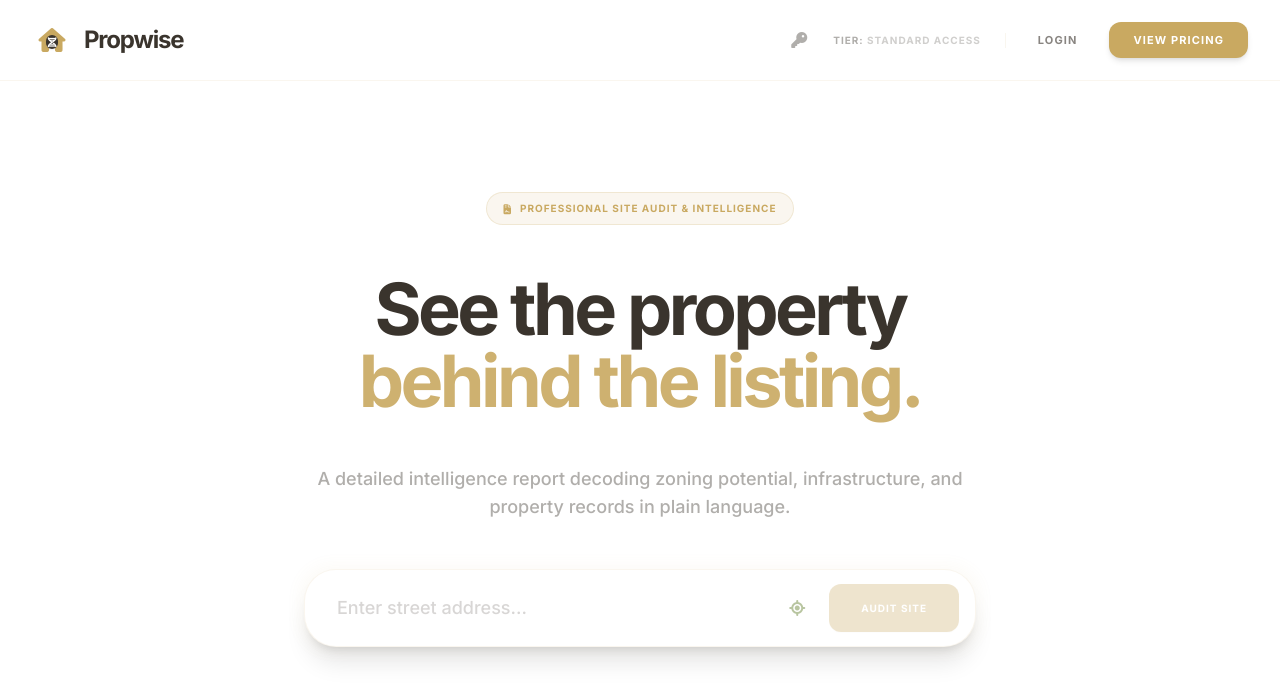
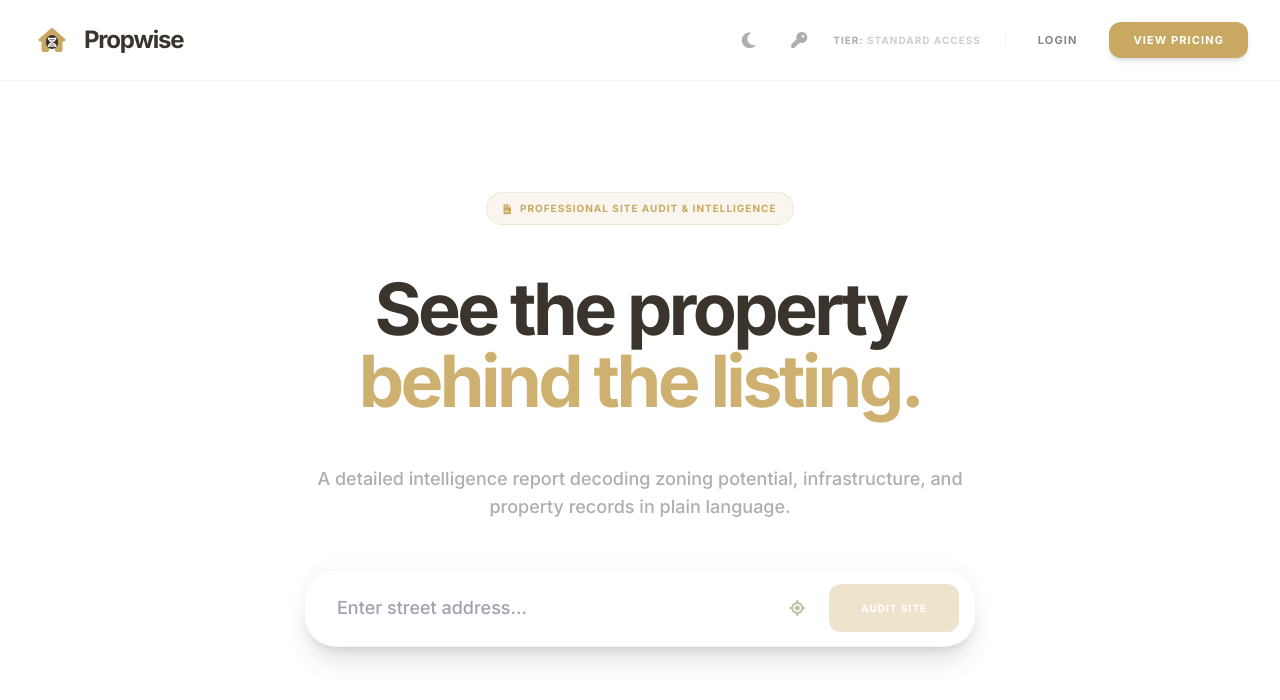
Before and after one commit to designdagency-collab/propwise-production, a React (Vite) app: page / in a window 1280 px wide. Shown: the top 700 px of the page. Built offline with nearby package versions, Linux system fonts and the light colour scheme; no server answers.

Commit message:
Add dark/light mode toggle
- Add CSS variables for theming (light and dark modes)
- Add sun/moon toggle button in Navbar
- Theme persists to localStorage
- Respects system preference on first load
- Smooth transitions between themes
- Updated main UI elements to use theme variables

```diff
--- a/App.tsx
+++ b/App.tsx
@@ -41,6 +41,26 @@ const App: React.FC = () => {
   const [progress, setProgress] = useState(0);
   const [loadingMessage, setLoadingMessage] = useState('Initiating site audit...');
   const progressIntervalRef = useRef<number | null>(null);
+
+  // Theme state (dark/light mode)
+  const [isDarkMode, setIsDarkMode] = useState(() => {
+    const saved = localStorage.getItem('prop_theme');
+    if (saved) return saved === 'dark';
+    // Default to system preference
+    return window.matchMedia('(prefers-color-scheme: dark)').matches;
+  });
+
+  // Apply theme to document
+  useEffect(() => {
+    if (isDarkMode) {
+      document.documentElement.classList.add('dark');
+    } else {
+      document.documentElement.classList.remove('dark');
+    }
+    localStorage.setItem('prop_theme', isDarkMode ? 'dark' : 'light');
+  }, [isDarkMode]);
+
+  const toggleTheme = () => setIsDarkMode(!isDarkMode);
 
   const checkKeySelection = useCallback(async () => {
     if (window.aistudio?.hasSelectedApiKey) {
@@ -403,7 +423,7 @@ const App: React.FC = () => {
   };
 
   return (
-    <div className="min-h-screen pb-20 selection:bg-[#C9A961] selection:text-white bg-white">
+    <div className="min-h-screen pb-20 selection:bg-[#C9A961] selection:text-white" style={{ backgroundColor: 'var(--bg-primary)' }}>
       <Navbar
         plan={plan}
         onUpgrade={() => setShowPricing(true)}
@@ -414,6 +434,8 @@ const App: React.FC = () => {
         userName={userProfile?.full_name}
         userEmail={userEmail}
         userPhone={userPhone}
+        isDarkMode={isDarkMode}
+        onToggleTheme={toggleTheme}
       />
 
       {/* Upgrade Processing Overlay */}
@@ -453,28 +475,29 @@ const App: React.FC = () => {
         <main className="pt-24 px-4 sm:px-6 lg:px-8 max-w-7xl mx-auto">
           {appState === AppState.IDLE && (
             <div className="max-w-4xl mx-auto text-center py-12 md:py-24 space-y-12">
-              <div className="inline-flex items-center gap-2 px-4 py-2 bg-[#C9A961]/10 text-[#C9A961] rounded-full text-[10px] font-bold uppercase tracking-widest border border-[#C9A961]/20">
+              <div className="inline-flex items-center gap-2 px-4 py-2 text-[#C9A961] rounded-full text-[10px] font-bold uppercase tracking-widest border" style={{ backgroundColor: 'var(--accent-gold-light)', borderColor: 'var(--border-input)' }}>
                 <i className="fa-solid fa-file-contract"></i>
                 <span>Professional Site Audit & Intelligence</span>
               </div>
-              <h1 className="text-3xl sm:text-4xl md:text-5xl lg:text-7xl font-bold tracking-tighter text-[#3A342D] leading-tight">
+              <h1 className="text-3xl sm:text-4xl md:text-5xl lg:text-7xl font-bold tracking-tighter leading-tight" style={{ color: 'var(--text-primary)' }}>
                 See the property <br/> <span className="text-[#C9A961] opacity-90">behind the listing.</span>
               </h1>
-              <p className="text-base sm:text-lg text-[#3A342D]/40 max-w-2xl mx-auto leading-relaxed font-medium">
+              <p className="text-base sm:text-lg max-w-2xl mx-auto leading-relaxed font-medium" style={{ color: 'var(--text-muted)' }}>
                 A detailed intelligence report decoding zoning potential, infrastructure, and property records in plain language.
               </p>
 
               <div className="max-w-2xl mx-auto">
                  <form onSubmit={handleSearch} className="relative group">
                   <div className="absolute -inset-1 bg-[#C9A961] rounded-[2rem] blur opacity-5 group-hover:opacity-10 transition duration-1000"></div>
-                  <div className="relative flex items-center bg-white p-2 rounded-[2rem] shadow-xl border border-[#C9A961]/10">
+                  <div className="relative flex items-center p-2 rounded-[2rem] shadow-xl border" style={{ backgroundColor: 'var(--bg-card)', borderColor: 'var(--border-color)' }}>
                     <div className="flex-grow flex items-center px-6">
                       <input
                         type="text"
                         value={address}
                         onChange={(e) => setAddress(e.target.value)}
                         placeholder="Enter street address..."
-                        className="w-full py-3 sm:py-4 bg-transparent text-base sm:text-lg font-medium focus:outline-none text-[#3A342D] placeholder-[#3A342D]/20"
+                        className="w-full py-3 sm:py-4 bg-transparent text-base sm:text-lg font-medium focus:outline-none"
+                        style={{ color: 'var(--text-primary)' }}
                       />
                     </div>
                     <div className="flex items-center gap-2 pr-2">
@@ -502,37 +525,37 @@ const App: React.FC = () => {
           {appState === AppState.LOADING && (
             <div className="max-w-xl mx-auto py-40 text-center space-y-12 animate-in fade-in duration-500">
                <div className="space-y-8">
-                 <div className="inline-flex items-center justify-center w-20 h-20 bg-[#C9A961]/10 rounded-3xl mb-4">
+                 <div className="inline-flex items-center justify-center w-20 h-20 rounded-3xl mb-4" style={{ backgroundColor: 'var(--accent-gold-light)' }}>
                     <i className="fa-solid fa-dna text-3xl text-[#C9A961] animate-pulse"></i>
                  </div>
 
                  <div className="space-y-4">
-                   <h2 className="text-2xl sm:text-3xl md:text-4xl font-bold text-[#3A342D] tracking-tighter">Decoding Property DNA</h2>
-                   <p className="text-sm font-medium text-[#3A342D]/40 italic">"{loadingMessage}"</p>
+                   <h2 className="text-2xl sm:text-3xl md:text-4xl font-bold tracking-tighter" style={{ color: 'var(--text-primary)' }}>Decoding Property DNA</h2>
+                   <p className="text-sm font-medium italic" style={{ color: 'var(--text-muted)' }}>"{loadingMessage}"</p>
                  </div>
 
                  <div className="max-w-md mx-auto space-y-4">
                    <div className="relative pt-1">
                      <div className="flex mb-2 items-center justify-between">
                        <div>
-                         <span className="text-[10px] font-black uppercase tracking-widest py-1 px-2 rounded-full text-[#C9A961] bg-[#C9A961]/10 border border-[#C9A961]/10">
+                         <span className="text-[10px] font-black uppercase tracking-widest py-1 px-2 rounded-full text-[#C9A961] border" style={{ backgroundColor: 'var(--accent-gold-light)', borderColor: 'var(--border-input)' }}>
                            Audit Progress
                          </span>
                        </div>
                        <div className="text-right">
-                         <span className="text-2xl font-black text-[#3A342D] tracking-tighter">
+                         <span className="text-2xl font-black tracking-tighter" style={{ color: 'var(--text-primary)' }}>
                            {progress < 100 ? Math.floor(progress) : 100}%
                          </span>
                        </div>
                      </div>
-                     <div className="overflow-hidden h-3 mb-4 text-xs flex rounded-full bg-[#FBEFD2]/30 border border-[#C9A961]/5">
+                     <div className="overflow-hidden h-3 mb-4 text-xs flex rounded-full border" style={{ backgroundColor: 'var(--accent-gold-light)', borderColor: 'var(--border-input)' }}>
                        <div
                          style={{ width: `${progress}%` }}
                          className="shadow-none flex flex-col text-center whitespace-nowrap text-white justify-center bg-[#C9A961] transition-all duration-300 ease-out"
                        ></div>
                      </div>
                    </div>
-                   <p className="text-[9px] font-bold text-[#3A342D]/20 uppercase tracking-[0.3em]">
+                   <p className="text-[9px] font-bold uppercase tracking-[0.3em]" style={{ color: 'var(--text-muted)' }}>
                      Searching Planning Portals & Market Records
                    </p>
                  </div>
@@ -552,20 +575,20 @@ const App: React.FC = () => {
 
           {appState === AppState.LIMIT_REACHED && (
             <div className="max-w-3xl mx-auto py-24 text-center space-y-8">
-              <div className="w-20 h-20 bg-[#FBEFD2]/10 text-[#C9A961] rounded-3xl flex items-center justify-center text-3xl mx-auto border border-[#C9A961]/10">
+              <div className="w-20 h-20 rounded-3xl flex items-center justify-center text-3xl mx-auto border" style={{ backgroundColor: 'var(--accent-gold-light)', borderColor: 'var(--border-input)' }}>
                 <i className="fa-solid fa-lock text-[#C9A961]"></i>
               </div>
-              <h2 className="text-2xl sm:text-3xl md:text-4xl font-bold text-[#3A342D] tracking-tighter leading-none">
+              <h2 className="text-2xl sm:text-3xl md:text-4xl font-bold tracking-tighter leading-none" style={{ color: 'var(--text-primary)' }}>
                 {isSignedUp ? 'Audit Limit Reached' : 'You\'ve Used Your 2 Free Audits'}
               </h2>
-              <p className="text-[#3A342D]/40 text-sm sm:text-base max-w-md mx-auto font-medium leading-relaxed">
+              <p className="text-sm sm:text-base max-w-md mx-auto font-medium leading-relaxed" style={{ color: 'var(--text-muted)' }}>
                 {isSignedUp
                   ? "You've used all 5 free property audits. Continue searching unlimited properties with Propwise Unlimited."
                   : "Create a free account to unlock 3 more audits, or upgrade for unlimited access to property intelligence."}
               </p>
               <div className="flex flex-col sm:flex-row gap-4 justify-center">
                 {!isSignedUp && (
-                  <button onClick={handleSignUp} className="bg-white border-2 border-[#3A342D] text-[#3A342D] px-6 sm:px-10 py-3 sm:py-4 rounded-xl font-bold hover:bg-slate-50 transition-all text-[12px] sm:text-[11px] uppercase tracking-widest">
+                  <button onClick={handleSignUp} className="border-2 px-6 sm:px-10 py-3 sm:py-4 rounded-xl font-bold transition-all text-[12px] sm:text-[11px] uppercase tracking-widest" style={{ backgroundColor: 'var(--bg-card)', borderColor: 'var(--text-primary)', color: 'var(--text-primary)' }}>
                     <i className="fa-solid fa-envelope mr-2"></i>
                     Sign Up (+3 Free Audits)
                   </button>
@@ -578,14 +601,14 @@ const App: React.FC = () => {
           )}
 
           {appState === AppState.ERROR && (
-            <div className="max-w-xl mx-auto bg-white border border-[#C9A961]/10 p-12 rounded-[2.5rem] text-center shadow-lg">
-              <div className="w-16 h-16 bg-red-50 text-red-500/50 rounded-full flex items-center justify-center text-2xl mx-auto mb-6">
+            <div className="max-w-xl mx-auto border p-12 rounded-[2.5rem] text-center shadow-lg" style={{ backgroundColor: 'var(--bg-card)', borderColor: 'var(--border-color)' }}>
+              <div className="w-16 h-16 bg-red-500/10 text-red-500/70 rounded-full flex items-center justify-center text-2xl mx-auto mb-6">
                 <i className={`fa-solid ${isQuotaError ? 'fa-key' : 'fa-triangle-exclamation'}`}></i>
               </div>
-              <h3 className="text-2xl font-bold text-[#3A342D] mb-3 tracking-tighter">
+              <h3 className="text-2xl font-bold mb-3 tracking-tighter" style={{ color: 'var(--text-primary)' }}>
                 {isQuotaError ? 'Action Required' : 'Audit Interrupted'}
               </h3>
-              <div className="text-[#3A342D]/40 mb-8 font-medium text-sm leading-relaxed space-y-4">
+              <div className="mb-8 font-medium text-sm leading-relaxed space-y-4" style={{ color: 'var(--text-muted)' }}>
                 <p>{error}</p>
               </div>
               <div className="flex flex-col gap-3">
--- a/components/Navbar.tsx
+++ b/components/Navbar.tsx
@@ -11,6 +11,8 @@ interface NavbarProps {
   userName?: string;
   userEmail?: string;
   userPhone?: string;
+  isDarkMode?: boolean;
+  onToggleTheme?: () => void;
 }
 
 const Navbar: React.FC<NavbarProps> = ({
@@ -22,7 +24,9 @@ const Navbar: React.FC<NavbarProps> = ({
   isLoggedIn = false,
   userName,
   userEmail,
-  userPhone
+  userPhone,
+  isDarkMode = false,
+  onToggleTheme
 }) => {
   const handleSelectKey = async () => {
     if (window.aistudio && window.aistudio.openSelectKey) {
@@ -64,7 +68,13 @@ const Navbar: React.FC<NavbarProps> = ({
   };
 
   return (
-    <nav className="fixed top-0 left-0 right-0 bg-white/80 backdrop-blur-xl border-b border-[#C9A961]/10 z-50">
+    <nav
+      className="fixed top-0 left-0 right-0 backdrop-blur-xl border-b z-50"
+      style={{
+        backgroundColor: isDarkMode ? 'rgba(18, 18, 18, 0.9)' : 'rgba(255, 255, 255, 0.8)',
+        borderColor: 'var(--border-color)'
+      }}
+    >
       <div className="max-w-7xl mx-auto px-4 sm:px-6 lg:px-8">
         <div className="flex justify-between items-center h-20">
           <button
@@ -77,20 +87,31 @@ const Navbar: React.FC<NavbarProps> = ({
                  <i className="fa-solid fa-dna text-[10px] text-white bg-[#3A342D] rounded-full p-0.5 shadow-sm"></i>
               </div>
             </div>
-            <span className="text-2xl font-bold tracking-tighter text-[#3A342D]">
+            <span className="text-2xl font-bold tracking-tighter" style={{ color: 'var(--text-primary)' }}>
               Propwise
             </span>
           </button>
           <div className="flex items-center space-x-4">
+            {/* Theme Toggle */}
+            <button
+              onClick={onToggleTheme}
+              title={isDarkMode ? 'Switch to Light Mode' : 'Switch to Dark Mode'}
+              className="p-2.5 transition-colors rounded-xl"
+              style={{ color: 'var(--text-muted)' }}
+            >
+              <i className={`fa-solid ${isDarkMode ? 'fa-sun' : 'fa-moon'} text-lg`}></i>
+            </button>
+
             <button
               onClick={handleSelectKey}
               title="API Key Settings"
-              className="p-2.5 text-[#3A342D]/40 hover:text-[#C9A961] transition-colors rounded-xl hover:bg-[#C9A961]/5"
+              className="p-2.5 transition-colors rounded-xl"
+              style={{ color: 'var(--text-muted)' }}
             >
               <i className="fa-solid fa-key"></i>
             </button>
-            <div className="hidden md:flex items-center space-x-6 border-r border-[#C9A961]/10 pr-6">
-               <span className="text-[10px] font-bold uppercase tracking-widest text-[#3A342D]/40">
+            <div className="hidden md:flex items-center space-x-6 border-r pr-6" style={{ borderColor: 'var(--border-color)' }}>
+               <span className="text-[10px] font-bold uppercase tracking-widest" style={{ color: 'var(--text-muted)' }}>
                  Tier: <span className={plan === 'FREE' ? 'opacity-60' : 'text-[#C9A961]'}>
                    {plan === 'FREE' ? 'Standard Access' : plan === 'BUYER_PACK' ? 'Buyer Pack' : 'Propwise Monitor'}
                  </span>
@@ -101,16 +122,17 @@ const Navbar: React.FC<NavbarProps> = ({
             {isLoggedIn ? (
               <div className="flex items-center gap-3">
                 {/* Avatar circle with initial */}
-                <div className="w-9 h-9 bg-[#C9A961]/15 rounded-full flex items-center justify-center border border-[#C9A961]/20">
+                <div className="w-9 h-9 rounded-full flex items-center justify-center border" style={{ backgroundColor: 'var(--accent-gold-light)', borderColor: 'var(--border-input)' }}>
                   <span className="text-sm font-bold text-[#C9A961]">{getInitials()}</span>
                 </div>
                 {/* Display name */}
-                <span className="hidden sm:inline text-sm font-semibold text-[#3A342D]">
+                <span className="hidden sm:inline text-sm font-semibold" style={{ color: 'var(--text-primary)' }}>
                   {getDisplayName()}
                 </span>
                 <button
                   onClick={onLogout}
-                  className="p-2.5 text-[#3A342D]/40 hover:text-red-500 transition-colors rounded-xl hover:bg-red-50"
+                  className="p-2.5 hover:text-red-500 transition-colors rounded-xl"
+                  style={{ color: 'var(--text-muted)' }}
                   title="Logout"
                 >
                   <i className="fa-solid fa-right-from-bracket"></i>
@@ -119,7 +141,8 @@ const Navbar: React.FC<NavbarProps> = ({
             ) : (
               <button
                 onClick={onLogin}
-                className="px-4 py-2 text-[#3A342D]/60 hover:text-[#C9A961] text-[11px] font-bold uppercase tracking-widest transition-colors"
+                className="px-4 py-2 hover:text-[#C9A961] text-[11px] font-bold uppercase tracking-widest transition-colors"
+                style={{ color: 'var(--text-secondary)' }}
               >
                 Login
               </button>
@@ -133,7 +156,7 @@ const Navbar: React.FC<NavbarProps> = ({
                 View Pricing
               </button>
             ) : (
-              <div className="flex items-center gap-2 px-4 py-2 bg-[#B8C5A0]/10 text-[#3A342D] rounded-xl text-[10px] font-bold uppercase tracking-widest border border-[#B8C5A0]/20">
+              <div className="flex items-center gap-2 px-4 py-2 rounded-xl text-[10px] font-bold uppercase tracking-widest border" style={{ backgroundColor: 'var(--accent-gold-light)', borderColor: 'var(--border-input)', color: 'var(--text-primary)' }}>
                 <i className="fa-solid fa-crown text-[#C9A961]"></i>
                 Premium
               </div>
--- a/index.html
+++ b/index.html
@@ -8,9 +8,45 @@
     <link rel="stylesheet" href="https://cdnjs.cloudflare.com/ajax/libs/font-awesome/6.4.0/css/all.min.css">
     <style>
         @import url('https://fonts.googleapis.com/css2?family=Inter:wght@300;400;500;600;700;800;900&family=Crimson+Pro:wght@400;600;700&display=swap');
+
+        /* Theme CSS Variables */
+        :root {
+            --bg-primary: #FFFFFF;
+            --bg-secondary: #F9FAFB;
+            --bg-card: #FFFFFF;
+            --bg-input: #FFFFFF;
+            --text-primary: #3A342D;
+            --text-secondary: rgba(58, 52, 45, 0.6);
+            --text-muted: rgba(58, 52, 45, 0.4);
+            --accent-gold: #C9A961;
+            --accent-gold-light: rgba(201, 169, 97, 0.1);
+            --accent-green: #B8C5A0;
+            --border-color: rgba(201, 169, 97, 0.1);
+            --border-input: rgba(201, 169, 97, 0.2);
+            --shadow-color: rgba(0, 0, 0, 0.08);
+        }
+
+        .dark {
+            --bg-primary: #121212;
+            --bg-secondary: #1A1A1A;
+            --bg-card: #1E1E1E;
+            --bg-input: #2A2A2A;
+            --text-primary: #F5F5F4;
+            --text-secondary: rgba(245, 245, 244, 0.7);
+            --text-muted: rgba(245, 245, 244, 0.4);
+            --accent-gold: #C9A961;
+            --accent-gold-light: rgba(201, 169, 97, 0.15);
+            --accent-green: #B8C5A0;
+            --border-color: rgba(201, 169, 97, 0.15);
+            --border-input: rgba(201, 169, 97, 0.3);
+            --shadow-color: rgba(0, 0, 0, 0.3);
+        }
+
         body {
             font-family: 'Inter', sans-serif;
-            background-color: #FFFFFF;
+            background-color: var(--bg-primary);
+            color: var(--text-primary);
+            transition: background-color 0.3s ease, color 0.3s ease;
         }
         .font-address {
             font-family: 'Crimson Pro', serif;
@@ -18,6 +54,11 @@
         ::selection {
             background-color: #C9A961;
             color: #FFFFFF;
+        }
+
+        /* Theme transition for smooth switching */
+        * {
+            transition: background-color 0.3s ease, border-color 0.3s ease;
         }
     </style>
 <script type="importmap">
@@ -36,7 +77,7 @@
 </script>
 <link rel="stylesheet" href="/index.css">
 </head>
-<body class="text-[#3A342D]">
+<body>
     <div id="root"></div>
 <script type="module" src="/index.tsx"></script>
 </body>
```
